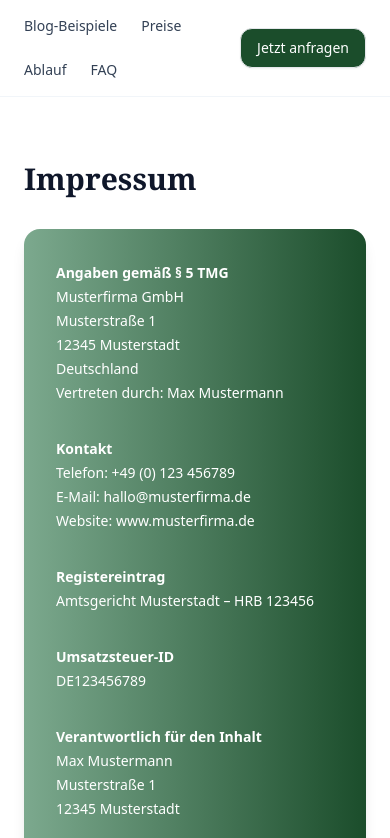
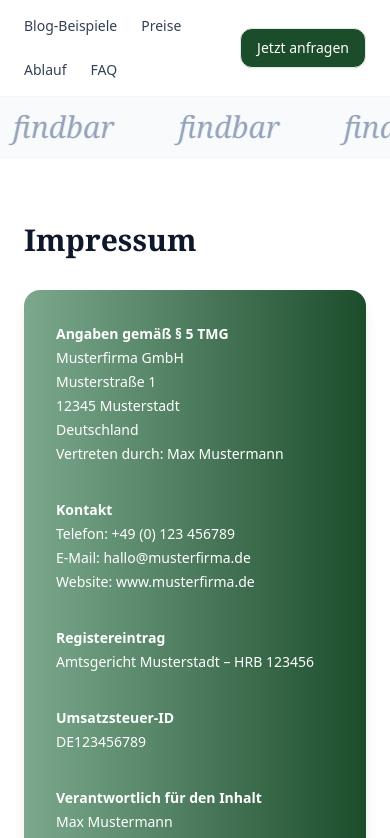
Before and after one commit to lennartnm/findbar_website, a Next.js app: page /impressum in a window 390 px wide. Shown: the top 838 px of the page. Built offline with nearby package versions, Linux system fonts and the light colour scheme.

Commit message:
Update page.tsx

```diff
--- a/src/app/impressum/page.tsx
+++ b/src/app/impressum/page.tsx
@@ -35,10 +35,39 @@ function Header() {
   );
 }
 
+// Neuer Marquee-Bereich
+function FirmNameMarquee() {
+  return (
+    <div className="bg-slate-50 overflow-hidden py-3 border-b border-slate-100">
+      <div
+        className="flex w-max gap-16 will-change-transform"
+        style={{ animation: "marquee-left-right 20s linear infinite" }}
+      >
+        {Array.from({ length: 10 }).map((_, i) => (
+          <span
+            key={i}
+            className={`text-3xl md:text-4xl italic ${serifClass} text-slate-400`}
+          >
+            findbar
+          </span>
+        ))}
+      </div>
+
+      <style>{`
+        @keyframes marquee-left-right {
+          0% { transform: translateX(-100%); }
+          100% { transform: translateX(0%); }
+        }
+      `}</style>
+    </div>
+  );
+}
+
 export default function ImpressumPage() {
   return (
     <div className="bg-white text-slate-900">
       <Header />
+      <FirmNameMarquee /> {/* Hier kommt der neue Marquee direkt unter den Header */}
 
       <main className="w-full max-w-5xl mx-auto px-6 py-16">
         <h1 className={`text-3xl md:text-4xl ${serifClass} font-semibold mb-8`}>
```
